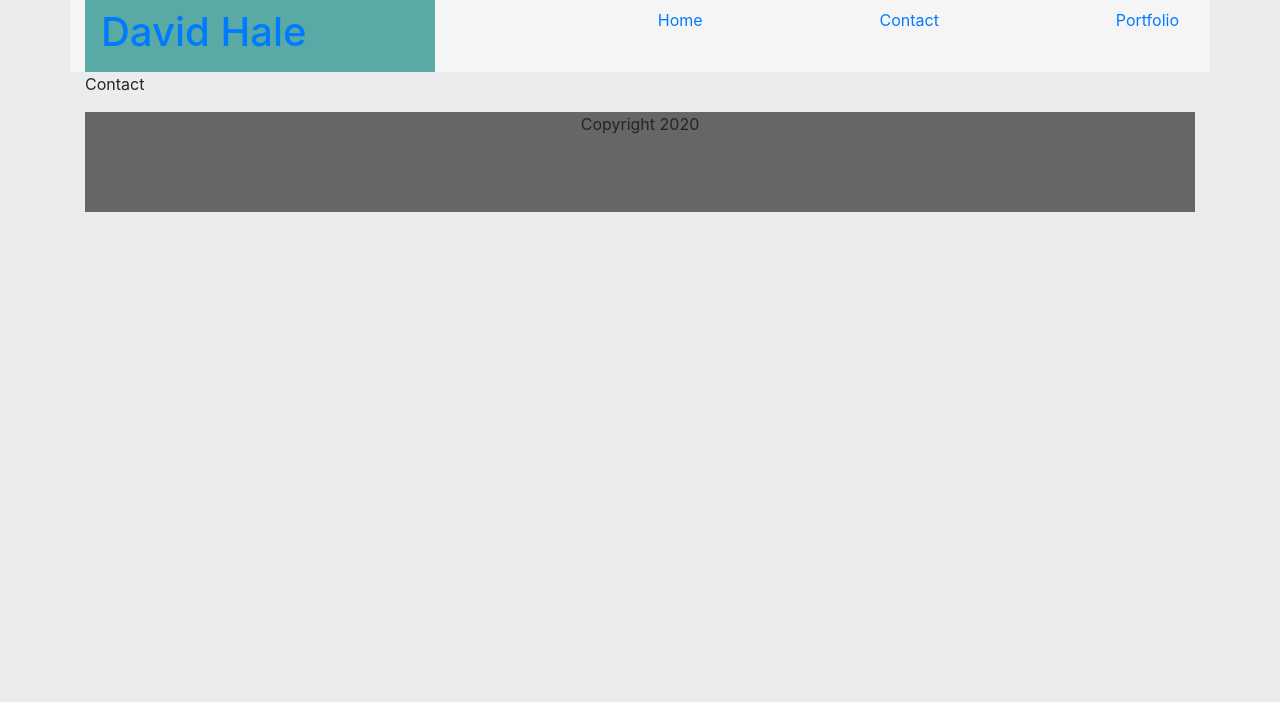
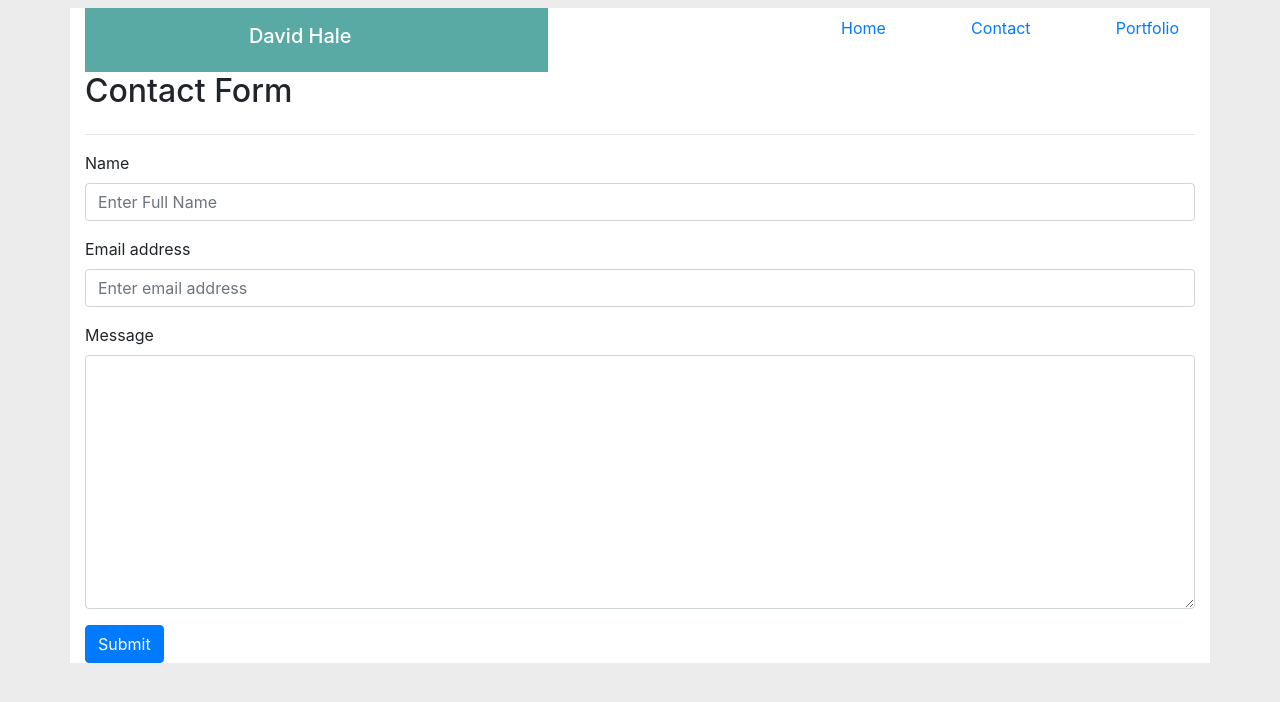
Before and after one commit to cloudflying87/Portfolio, a plain HTML site: page contact.html in a window 1280 px wide. Drawn offline with nearby package versions, Linux system fonts and the light colour scheme.

Commit message:
Updated the contact page. Added the new navbar. Add the 3 inputs, name, email address, message. Currently only input boxes they dont go anywhere yet.

```diff
--- a/contact.html
+++ b/contact.html
@@ -12,37 +12,43 @@
   </head>
 
   <body>
-    <div class="container">
-    <div class="row" style="background-color: whitesmoke;">
-      <!-- Header with David Hale in blue -->
-      <div class="col-12 col-sm-12 col-md-6 col-lg-4 ">
-        <nav class="navbar" style="background-color: #59aaa5; color: white;">
-          <h1><a href="index.html">David Hale</h1>
-        </nav>
+    <div class="container mb-2" style="background-color: whitesmoke;">
+      <!-- Navbar -->
+    <nav>
+      <div class="nav navbar navbar-nav col-12 col-md-5 float-md-left ml-0 navbarcus">
+        <h1 class="navbar-brand text-center">David Hale</h1>
       </div>
       <!-- Right side of table with navigation in it -->
-      <div class="col-12 col-sm-12 col-md-6 col-lg-8">
-        <nav class="navbar navbar-light">
+      <div class="navbar col-12 col-md-4 float-md-right ml-0">
           <a href="index.html">Home</a>
           <a href="contact.html">Contact</a>
           <a href="portfolio.html">Portfolio</a>
-        </nav>
       </div>
+    </nav>
+  </div>
+  <div class="container" style="background-color: white">
+    <div class="row col-12 mt-5">
+      <h2>Contact Form</h2>
     </div>
-     <div class="row">
-      <div class="col">
-        <p>Contact</p>
+    <hr>
+    <form>
+      <div class="form-group">
+        <label for="exampleInputEmail1">Name</label>
+        <input type="inputname" class="form-control" id="name" placeholder="Enter Full Name">
       </div>
-     </div>
-     <footer>
-      <p>Copyright 2020</p>
-    </footer>
-    </div>
+      <div class="form-group">
+        <label for="inputemail">Email address</label>
+        <input type="email" class="form-control" id="inputemail" placeholder="Enter email address">
+      </div>
+      <div class="form-group">
+        <label for="message">Message</label>
+        <textarea class="form-control" id="inputmesssage" rows="10"></textarea>
+      </div>
+      <button type="submit" class="btn btn-primary">Submit</button>
+    </form>
+  </div>
 
-
-
-          <script src="https://cdnjs.cloudflare.com/ajax/libs/jquery/3.2.1/jquery.min.js"></script>
-
-          <script src="https://maxcdn.bootstrapcdn.com/bootstrap/4.0.0/js/bootstrap.min.js"></script>
+    <script src="https://cdnjs.cloudflare.com/ajax/libs/jquery/3.2.1/jquery.min.js"></script>
+    <script src="https://maxcdn.bootstrapcdn.com/bootstrap/4.0.0/js/bootstrap.min.js"></script>
   </body>
 </html>
--- a/css/style.css
+++ b/css/style.css
@@ -1,3 +1,7 @@
+* {
+    box-sizing: border-box;
+}
+
 h1 {
     color: white;
 }
```
Also changed, not shown: index.html (+9 -10 lines), Assets/index copy.html (renamed from index copy.html).
